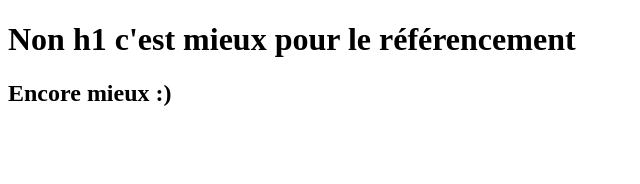
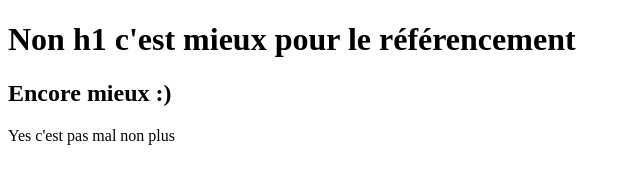
Before and after one commit to Joz84/hackeuses, a plain HTML site: page index.html in a window 1280 px wide. Shown: the whole page, without its empty margins (0-640 px from the left). Drawn offline with Linux system fonts and the light colour scheme.

Commit message:
rajout d'un paragraphe

```diff
--- a/index.html
+++ b/index.html
@@ -7,5 +7,6 @@
 <body>
   <h1>Non h1 c'est mieux pour le référencement</h1>
   <h2>Encore mieux :)</h2>
+  <p>Yes c'est pas mal non plus</p>
 </body>
 </html>
```
